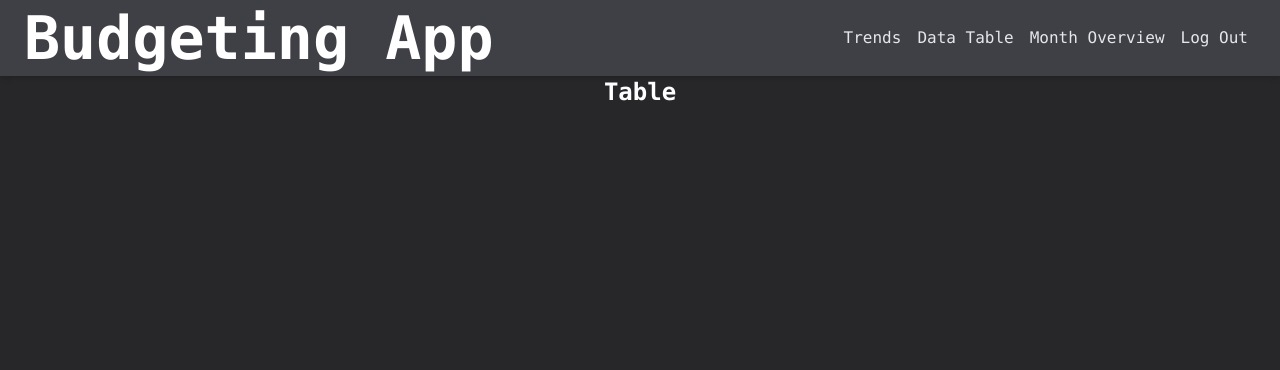
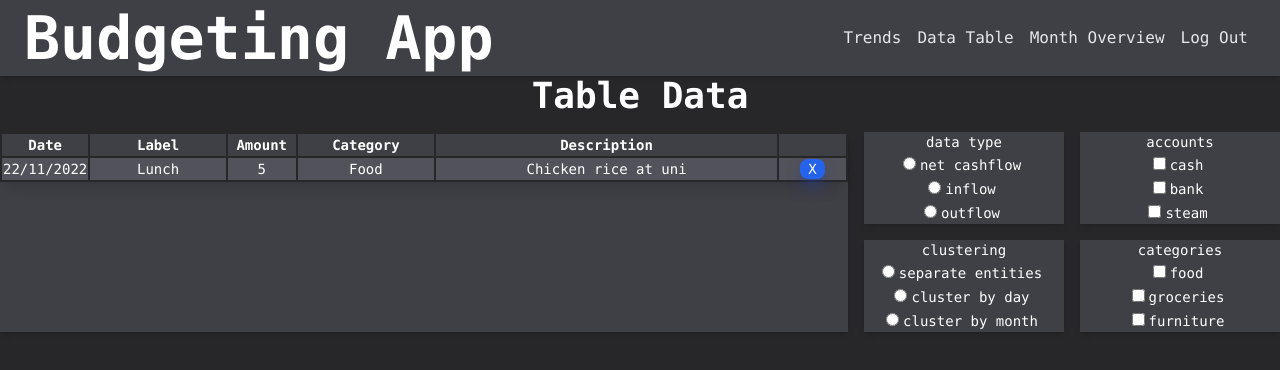
Before and after one commit to duccsquared/budgeting-app, a React (Create React App) app: page /tableDisplay in a window 1280 px wide. Shown: the top 370 px of the page. Built offline with nearby package versions, Linux system fonts and the light colour scheme.

Commit message:
created potential design for table data

```diff
--- a/src/pages/tableDisplay.js
+++ b/src/pages/tableDisplay.js
@@ -1,9 +1,61 @@
-import {MainSection, BtnMain, BtnSecondary, H1, H2, H3, P, Table, TR1, TR2, TH, TD, CheckBox, RadioBox} from '../components.js';
+import {MainSection, BtnMain, BtnSecondary, H1, H2, H3, P, Table, THead, TBody, TR1, TR2, TH, TD, CheckBox, RadioBox, SubSection} from '../components.js';
 
 function TableDisplay() {
     return (
         <MainSection>
-            <H3>Table</H3>
+            <H2>Table Data</H2>
+            <div className="grid grid-cols-6 gap-4">
+                <SubSection className="col-span-6"></SubSection>
+                <SubSection className="col-span-4 row-span-2">
+                    <Table className="table-fixed">
+                        <THead>
+                            <TR1>
+                                <TH className="w-1/12">Date</TH>
+                                <TH className="w-2/12">Label</TH>
+                                <TH className="w-1/12">Amount</TH>
+                                <TH className="w-2/12">Category</TH>
+                                <TH className="w-5/12">Description</TH>
+                                <TH className="w-1/12"></TH>
+                            </TR1>
+                        </THead>
+                        <TBody>
+                            <TR1>
+                                <TD>22/11/2022</TD>
+                                <TD>Lunch</TD>
+                                <TD>5</TD>
+                                <TD>Food</TD>
+                                <TD>Chicken rice at uni</TD>
+                                <TD><BtnMain>X</BtnMain></TD>
+                            </TR1>
+                        </TBody>
+
+                    </Table>
+                </SubSection>
+                <SubSection>
+                    <P>data type</P>
+                    <RadioBox name="dataType" value="net">net cashflow</RadioBox>
+                    <RadioBox name="dataType" value="in">inflow</RadioBox>
+                    <RadioBox name="dataType" value="out">outflow</RadioBox>
+                </SubSection>
+                <SubSection>
+                    <P>accounts</P>
+                    <CheckBox value="">cash</CheckBox>
+                    <CheckBox value="">bank</CheckBox>
+                    <CheckBox value="">steam</CheckBox>
+                </SubSection>
+                <SubSection>
+                    <P>clustering</P>
+                    <RadioBox name="clustering" value="sep">separate entities</RadioBox>
+                    <RadioBox name="clustering" value="day">cluster by day</RadioBox>
+                    <RadioBox name="clustering" value="month">cluster by month</RadioBox>
+                </SubSection>
+                <SubSection>
+                    <P>categories</P>
+                    <CheckBox value="">food</CheckBox>
+                    <CheckBox value="">groceries</CheckBox>
+                    <CheckBox value="">furniture</CheckBox>
+                </SubSection>
+            </div>
         </MainSection>
     )
 }
```
